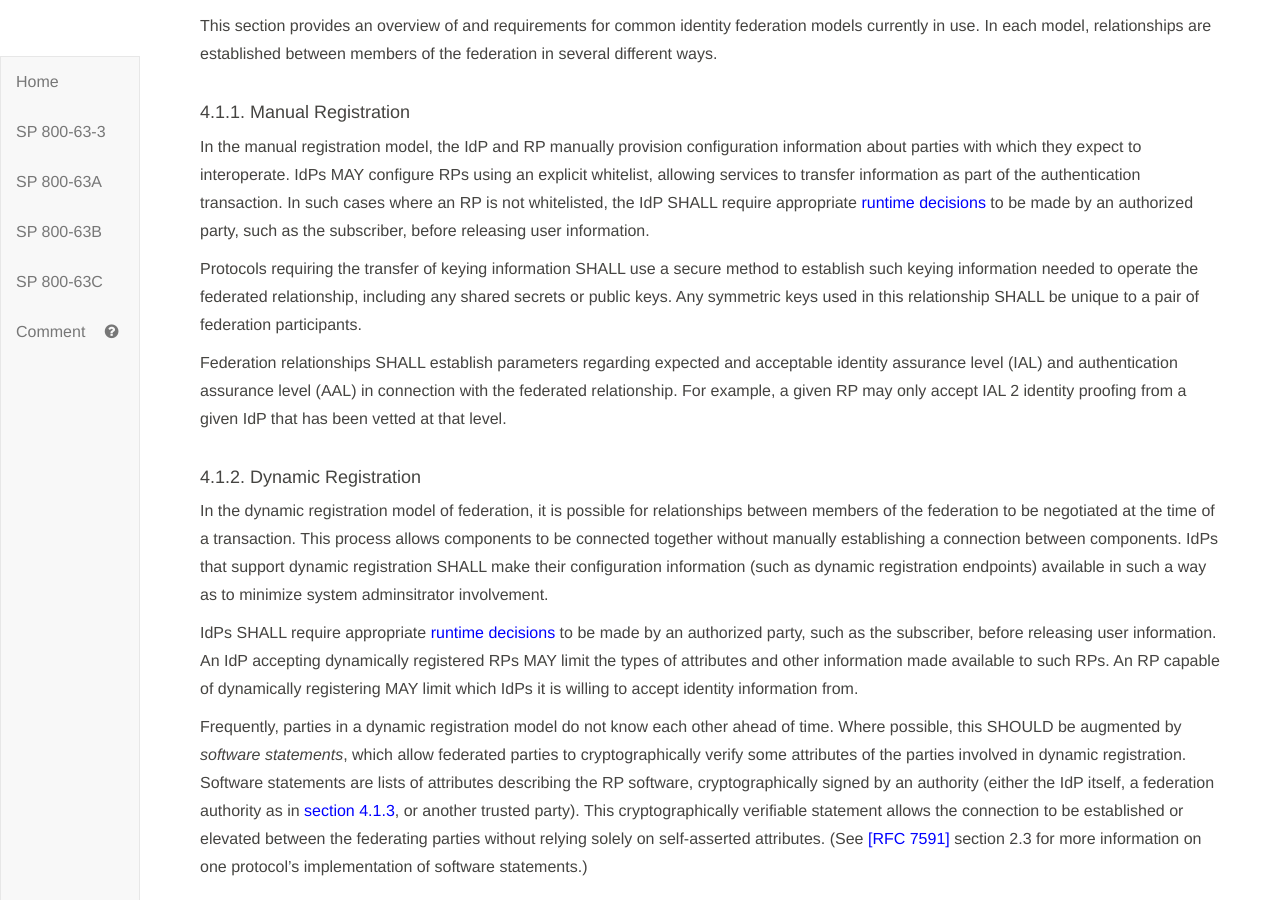
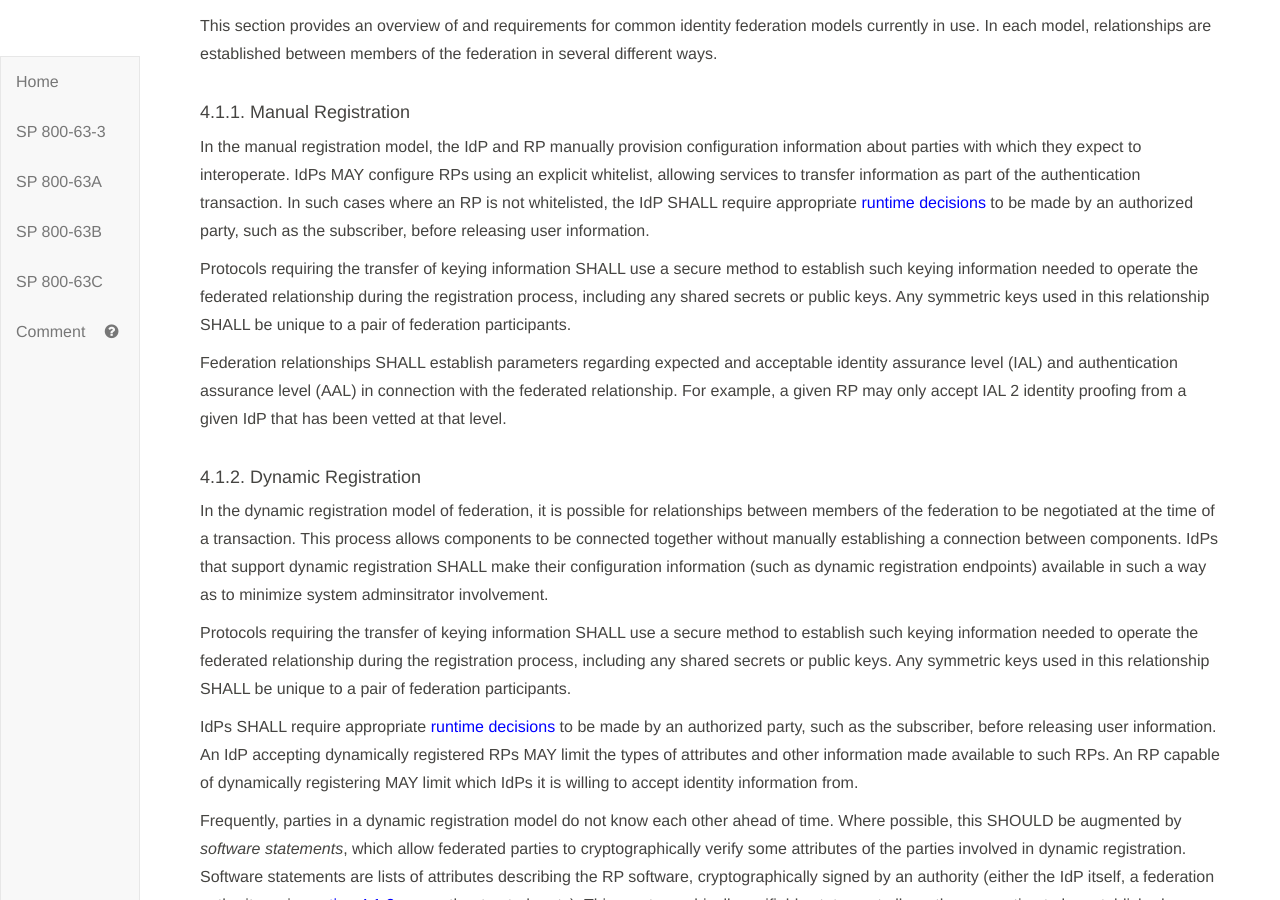
Before and after one commit to usnistgov/800-63-3, a Jekyll site: the page built from sp800-63c.md, in a window 1280 px wide and 900 px high, scrolled down 8016 px. Built offline with Jekyll 4.4.1, drawn with Linux system fonts in a browser that asks for light colours.

Commit message:
clarified keys

```diff
--- a/sp800-63c/sec4_federation.md
+++ b/sp800-63c/sec4_federation.md
@@ -26,13 +26,15 @@
 
 In the manual registration model, the IdP and RP manually provision configuration information about parties with which they expect to interoperate. IdPs MAY configure RPs using an explicit whitelist, allowing services to transfer information as part of the authentication transaction. In such cases where an RP is not whitelisted, the IdP SHALL require appropriate [runtime decisions](#runtime-decisions) to be made by an authorized party, such as the subscriber, before releasing user information.
 
-Protocols requiring the transfer of keying information SHALL use a secure method to establish such keying information needed to operate the federated relationship, including any shared secrets or public keys. Any symmetric keys used in this relationship SHALL be unique to a pair of federation participants.
+Protocols requiring the transfer of keying information SHALL use a secure method to establish such keying information needed to operate the federated relationship during the registration process, including any shared secrets or public keys. Any symmetric keys used in this relationship SHALL be unique to a pair of federation participants.
 
 Federation relationships SHALL establish parameters regarding expected and acceptable identity assurance level (IAL) and authentication assurance level (AAL) in connection with the federated relationship. For example, a given RP may only accept IAL 2 identity proofing from a given IdP that has been vetted at that level.
 
 #### <a name="dynamic-registration"></a> 4.1.2. Dynamic Registration
 
 In the dynamic registration model of federation, it is possible for relationships between members of the federation to be negotiated at the time of a transaction. This process allows components to be connected together without manually establishing a connection between components. IdPs that support dynamic registration SHALL make their configuration information (such as dynamic registration endpoints) available in such a way as to minimize system adminsitrator involvement.
+
+Protocols requiring the transfer of keying information SHALL use a secure method to establish such keying information needed to operate the federated relationship during the registration process, including any shared secrets or public keys. Any symmetric keys used in this relationship SHALL be unique to a pair of federation participants.
 
 IdPs SHALL require appropriate [runtime decisions](#runtime-decisions) to be made by an authorized party, such as the subscriber, before releasing user information. An IdP accepting dynamically registered RPs MAY limit the types of attributes and other information made available to such RPs. An RP capable of dynamically registering MAY limit which IdPs it is willing to accept identity information from.
 
```
